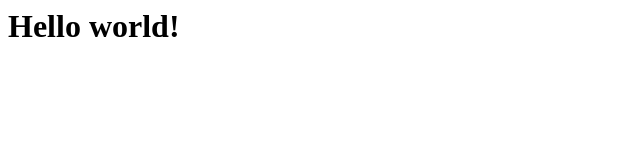
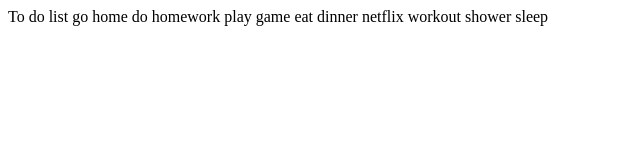
Before and after one commit to SakdipatV/todo_app_front_end, a plain HTML site: page index.html in a window 1280 px wide. Shown: the whole page, without its empty margins (0-640 px from the left). Drawn offline with Linux system fonts and the light colour scheme.

Commit message:
added content to index.html

```diff
--- a/index.html
+++ b/index.html
@@ -1 +1,16 @@
-<h1>Hello world!</h1>
+<html>
+    <head>
+        <title>todo list application</title>
+    </head>
+    <body>
+    To do list
+    go home
+    do homework
+    play game
+    eat dinner
+    netflix
+    workout
+    shower
+    sleep
+    </body>
+</html>
```
